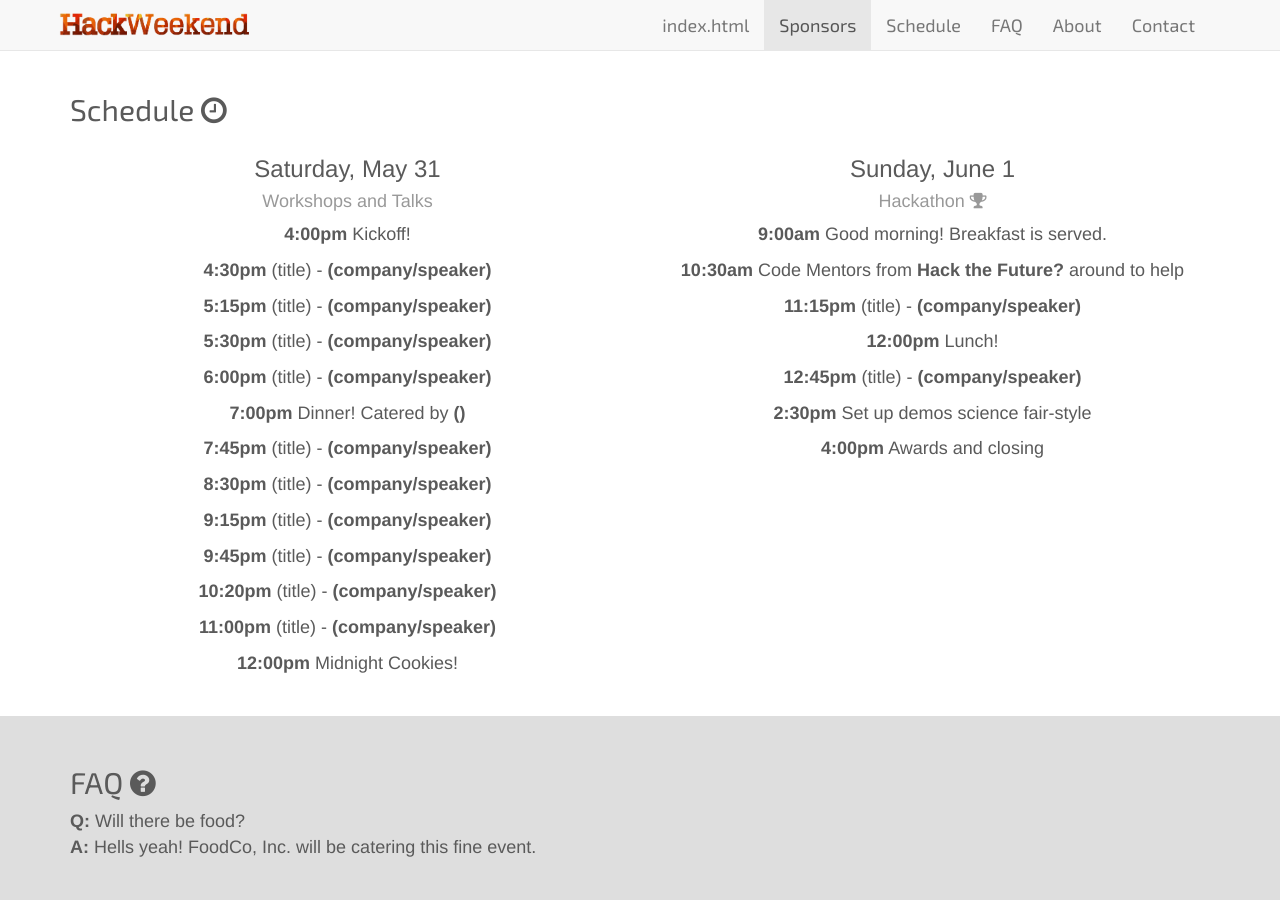
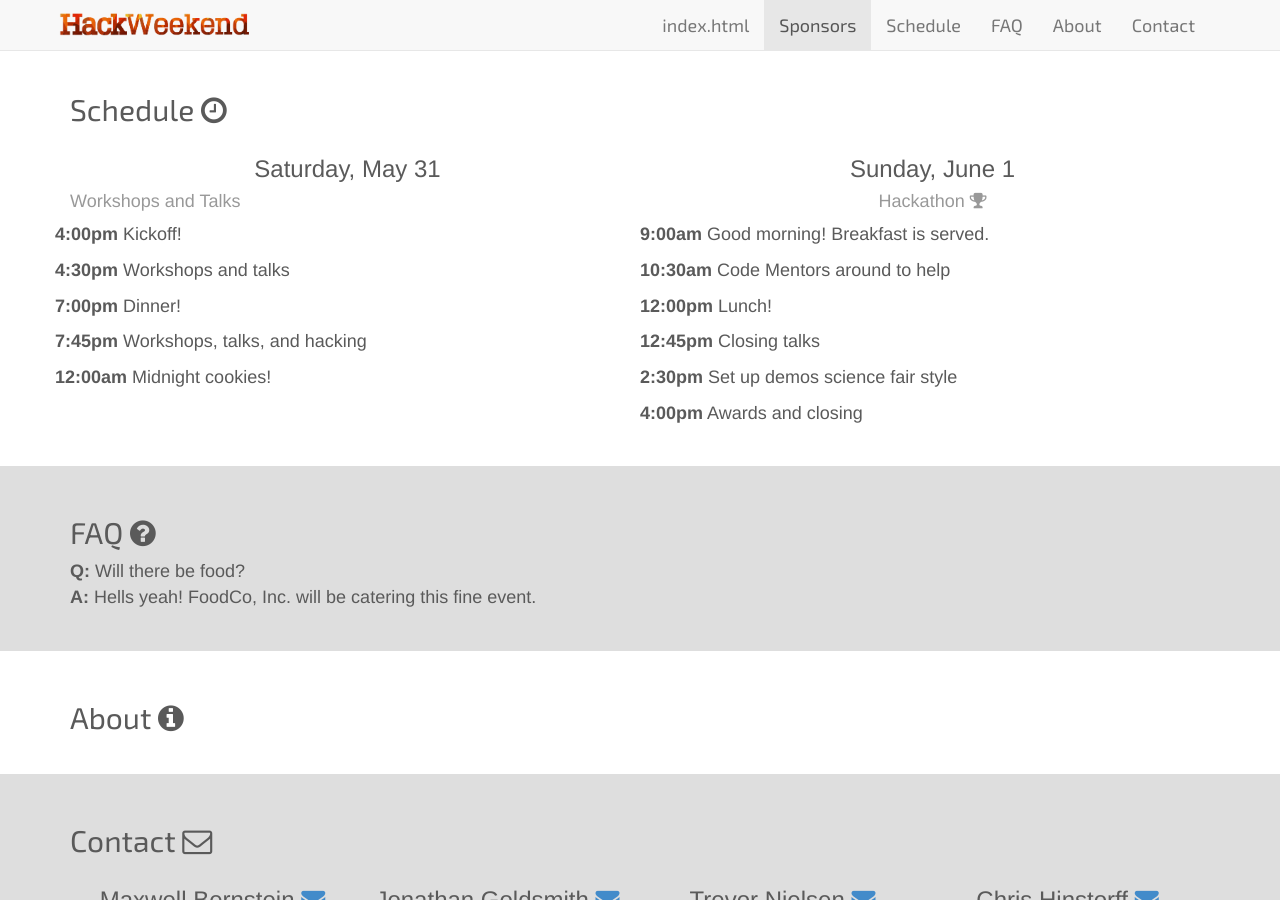
Before and after one commit to maxsites/hackweekend, a Jekyll site: the page built from index.html, in a window 1280 px wide and 900 px high, scrolled down 650 px. Built offline with Jekyll 4.4.1, drawn with Linux system fonts in a browser that asks for light colours; nearby versions of some CDN libraries; Markdown is read by kramdown in place of the engine named in the settings.

Commit message:
fix schedule to use schedule.yml

```diff
--- a/assets/css/app.css
+++ b/assets/css/app.css
@@ -83,5 +83,5 @@ h2, .nav li {
 }
 
 .contact-photo {
-    width: 150px;
+  width: 150px;
 }
--- a/index.html
+++ b/index.html
@@ -44,38 +44,24 @@ permalink: /
     <div class="container">
       <h2>Schedule <div class="fa fa-clock-o"></div></h2>
       <div class="row">
-	<div class="col-sm-6 text-center">
-          <h3>Saturday, May 31</h3>
-          <h4 class="text-muted">Workshops and Talks</h4>
+	      <div class="col-sm-6 text-left">
+          <h3 class="text-center">Saturday, May 31</h3>
+          <h4 class="text-muted text-left">Workshops and Talks</h4>
           <div class="row">
-            <p><strong>4:00pm</strong> <span>Kickoff!</span></p>
-            <p><strong>4:30pm</strong> <span>(title) - <strong>(company/speaker)</strong></span></p>
-            <p><strong>5:15pm</strong> <span>(title) - <strong>(company/speaker)</strong></span></p>
-            <p><strong>5:30pm</strong> <span>(title) - <strong>(company/speaker)</strong></span></p>
-            <p><strong>6:00pm</strong> <span>(title) - <strong>(company/speaker)</strong></span></p>
-            <p><strong>7:00pm</strong> <span>Dinner! Catered by <strong>()</strong></span></p>
-            <p><strong>7:45pm</strong> <span>(title) - <strong>(company/speaker)</strong></span></p>
-            <p><strong>8:30pm</strong> <span>(title) - <strong>(company/speaker)</strong></span></p>
-            <p><strong>9:15pm</strong> <span>(title) - <strong>(company/speaker)</strong></span></p>
-            <p><strong>9:45pm</strong> <span>(title) - <strong>(company/speaker)</strong></span></p>
-            <p><strong>10:20pm</strong> <span>(title) - <strong>(company/speaker)</strong></span></p>
-            <p><strong>11:00pm</strong> <span>(title) - <strong>(company/speaker)</strong></span></p>
-            <p><strong>12:00pm</strong> <span>Midnight Cookies! </span></p>
+            {% for event in site.data.schedule.saturday %}
+            <p><strong>{{ event.time }}</strong> <span>{{ event.title }}</span></p>
+            {% endfor %}
           </div>
-	</div>
-	<div class="col-sm-6 text-center">
-          <h3>Sunday, June 1</h3>
-          <h4 class="text-muted">Hackathon <i class="fa fa-trophy"></i></h4>
+	      </div>
+	      <div class="col-sm-6 text-left">
+          <h3 class="text-center">Sunday, June 1</h3>
+          <h4 class="text-muted text-center">Hackathon <i class="fa fa-trophy"></i></h4>
           <div class="row">
-            <p><strong>9:00am</strong> <span>Good morning! Breakfast is served.</span></p>
-            <p><strong>10:30am</strong> <span>Code Mentors from <strong>Hack the Future?</strong> around to help</span></p>
-            <p><strong>11:15pm</strong> <span>(title) - <strong>(company/speaker)</strong></span></p>
-            <p><strong>12:00pm</strong> <span>Lunch!</span></p>
-            <p><strong>12:45pm</strong> <span>(title) - <strong>(company/speaker)</strong></span></p>
-            <p><strong>2:30pm</strong> <span>Set up demos science fair-style</span></p>
-            <p><strong>4:00pm</strong> <span>Awards and closing</span></p>
+            {% for event in site.data.schedule.sunday %}
+            <p><strong>{{ event.time }}</strong> <span>{{ event.title }}</span></p>
+            {% endfor %}
           </div>
-	</div>
+	      </div>
       </div>
     </div>
   </div>
@@ -107,9 +93,9 @@ permalink: /
       <h2>Contact <i class="fa fa-envelope-o"></i></h2>
       {% for person in site.data.contact %}
       <div class="col-sm-3 text-center">
-	<h3>{{ person.name }} <a href="mailto:{{ person.email }}"><i class="fa fa-envelope"></i></a></h3>
-	<p><a href="http://{{ person.provider }}/{{ person.site }}">@{{ person.site }}</a></p>
-	<img class="contact-photo img-circle" src="{{ person.photo }}" />
+	       <h3>{{ person.name }} <a href="mailto:{{ person.email }}"><i class="fa fa-envelope"></i></a></h3>
+	       <p><a href="http://{{ person.provider }}/{{ person.site }}">@{{ person.site }}</a></p>
+	       <img class="contact-photo img-circle" src="{{ person.photo }}" />
       </div>
       {% endfor %}
     </div>
```
Also changed, not shown: _data/schedule.yml (added, +36 -0 lines).
